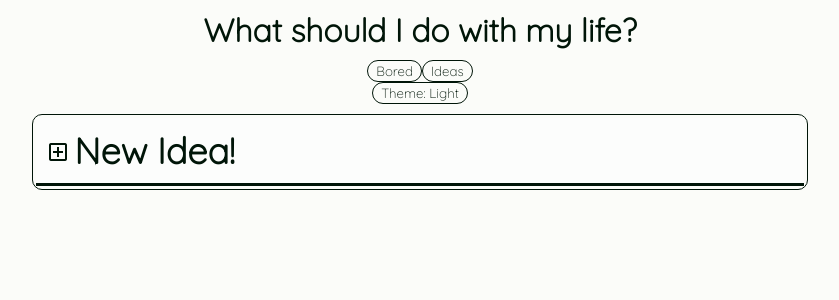
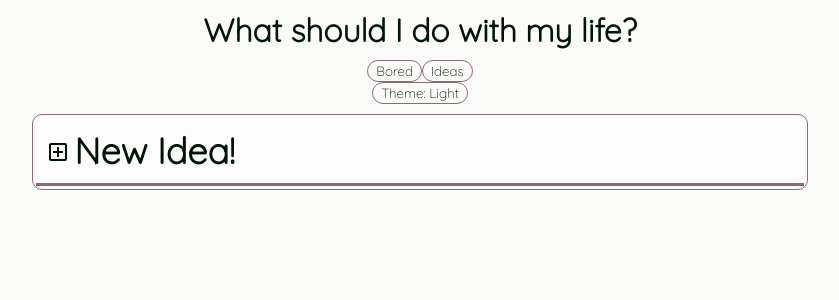
Before and after one commit to Vancouver-Shackers/what-should-i-do-with-my-life, a React (Create React App) app in the folder frontend/: page /#/ in a window 1280 px wide. Shown: the top 300 px of the page, without its empty margins (220-1059 px from the left). Built offline with nearby package versions, Linux system fonts and the light colour scheme.

Commit message:
css change: less contrast

```diff
--- a/frontend/src/index.scss
+++ b/frontend/src/index.scss
@@ -12,7 +12,7 @@ body,
   -moz-osx-font-smoothing: grayscale;
 }
 
-@mixin theme($theme-name, $bg, $fg, $fg2) {
+@mixin theme($theme-name, $bg, $fg, $fg2, $fg3) {
   .#{$theme-name} {
     height: 100%;
     .app {
@@ -41,7 +41,7 @@ body,
     }
 
     .nav-button {
-      border: 1px solid $fg;
+      border: 1px solid $fg3;
       border-radius: 99px;
       padding: 2px 8px;
     }
@@ -49,7 +49,7 @@ body,
     .theme-button {
       display: flex;
       margin: auto;
-      border: 1px solid $fg;
+      border: 1px solid $fg3;
       border-radius: 99px;
       padding: 2px 8px;
     }
@@ -58,7 +58,7 @@ body,
       padding: 3px;
       width: 60%;
       border-radius: 10px;
-      border: 1px solid $fg;
+      border: 1px solid $fg3;
       margin: auto;
       margin-top: 10px;
     }
@@ -72,7 +72,7 @@ body,
     }
 
     .item {
-      border-bottom: 1px solid $fg;
+      border-bottom: 1px solid $fg3;
       &:nth-last-child(3) {
         border-bottom: none;
       }
@@ -98,7 +98,7 @@ body,
     }
 
     .new-idea {
-      border-bottom: 3px solid $fg;
+      border-bottom: 3px solid $fg3;
       background-color: lighten($fg2, 5%);
       user-select: none;
     }
@@ -166,5 +166,5 @@ body,
   }
 }
 
-@include theme(dark, #0a0d0f, #fbfaed, #131923);
-@include theme(light, #fbfcf9, #001508, #eef3ec);
+@include theme(dark, #0a0d0f, #fbfaed, #131923, #69543d);
+@include theme(light, #fbfcf9, #001508, #eef3ec, #8f6875);
```
